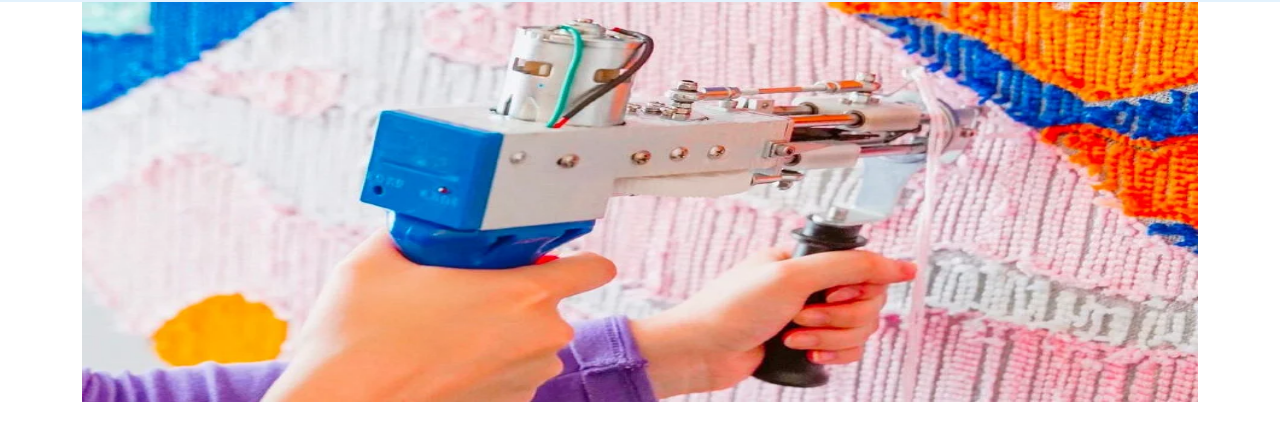
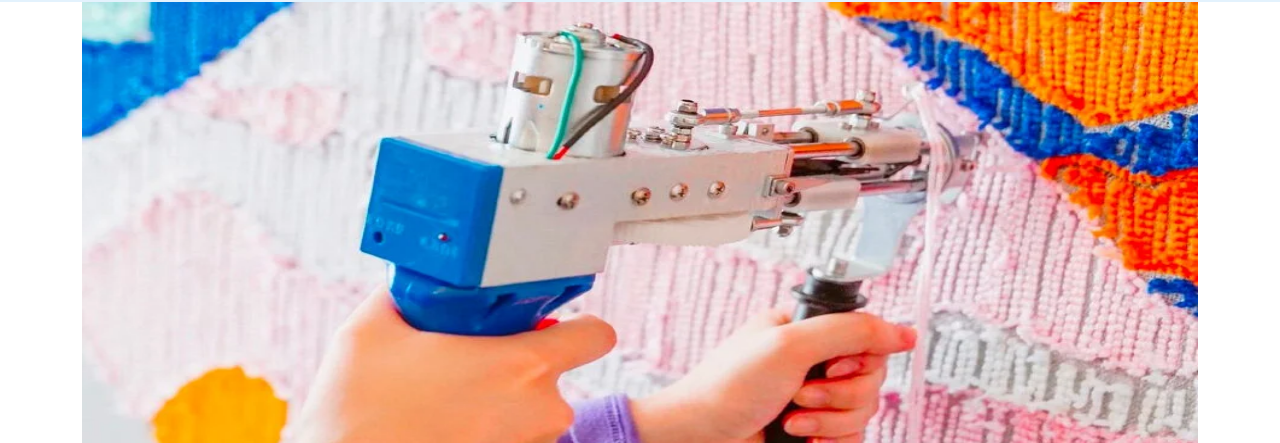
Before and after one commit to BarabasAxel/PF-BarabasAxel, a website: page index.html in a window 1280 px wide. Shown: the part 96-539 px from the top of the page. Drawn offline with nearby package versions, Linux system fonts and the light colour scheme.

Commit message:
Update main.css

```diff
--- a/css/main.css
+++ b/css/main.css
@@ -19,7 +19,7 @@ footer {
 
 .banner-imagen {
   width: 100%;
-  height: 50vh; }
+  height: 500px; }
 
 #galeria .col-lg-4 {
   margin: 0 !important;
```
